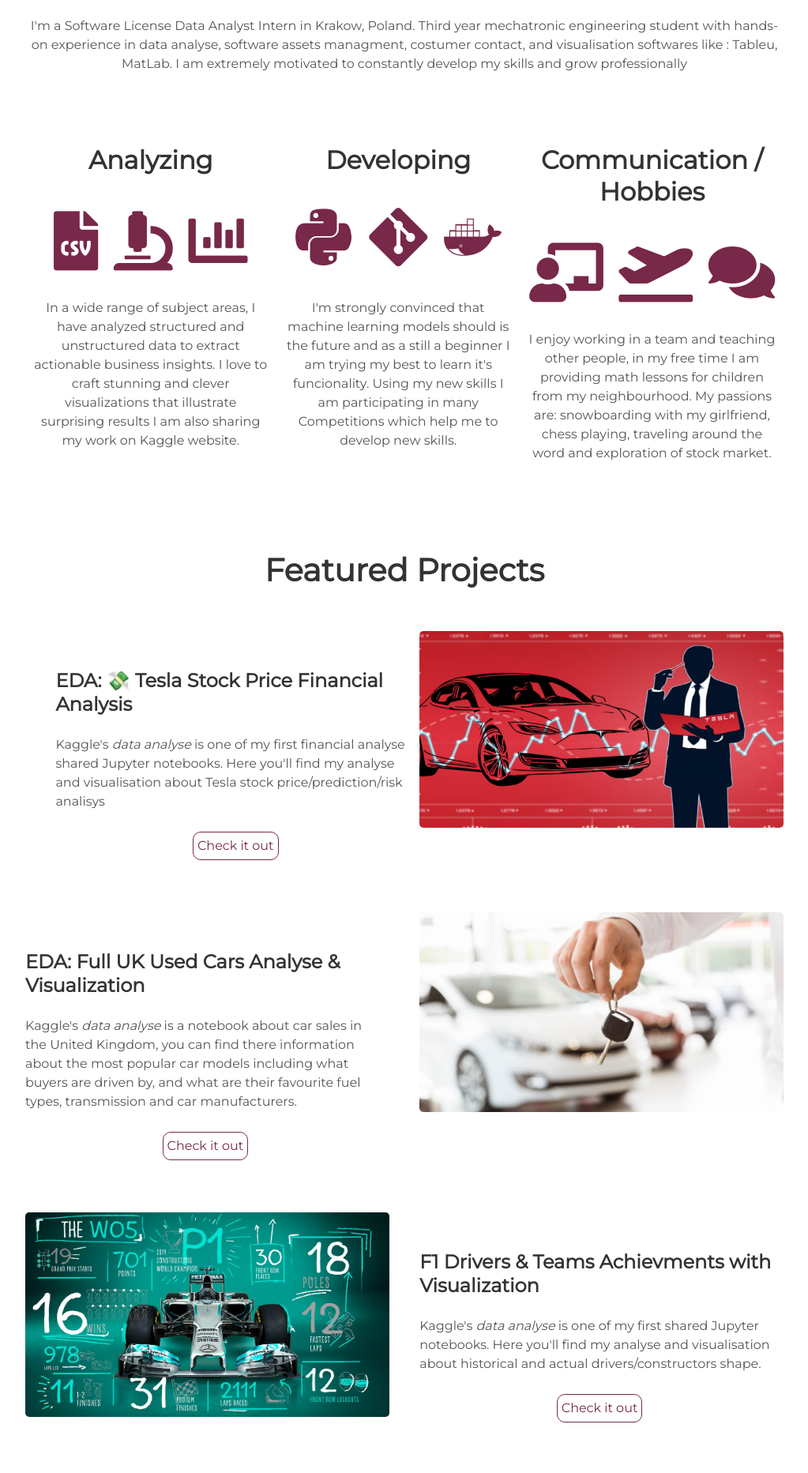
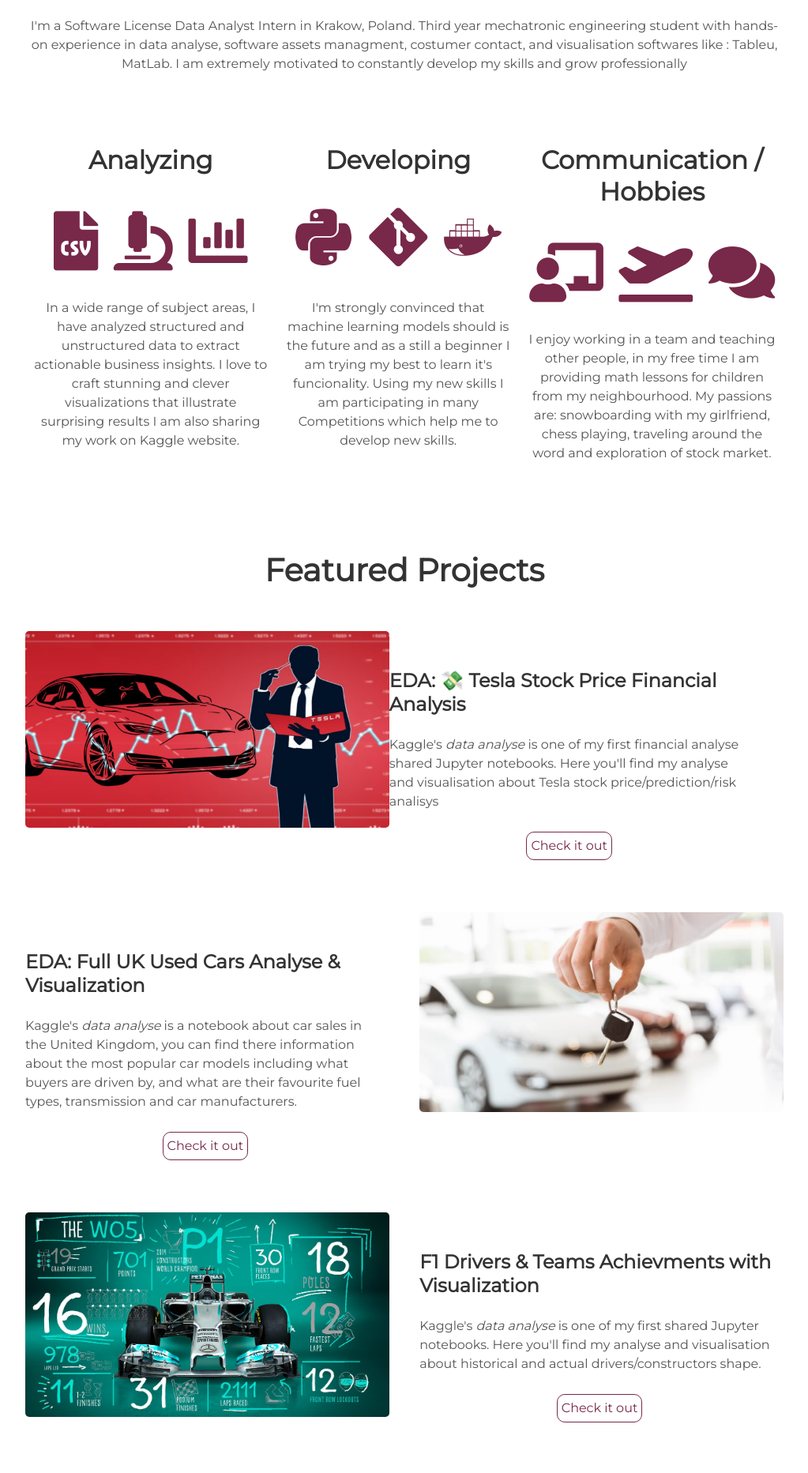
Before and after one commit to matJablo/Mateusz.JabIonski, a Jekyll site: the page built from index.html, in a window 1280 px wide. Shown: the part 1112-2977 px from the top of the page at 79% size, without its empty margins (128-1151 px from the left). Built offline with Jekyll 4.4.1, drawn with Linux system fonts in a browser that asks for light colours.

Commit message:
Update projects.html

```diff
--- a/_includes/projects.html
+++ b/_includes/projects.html
@@ -3,10 +3,10 @@
 </div>
 
 <div class="user-projects">
-  <div class="images-right">
+  <div class="images-left">
     <img alt="wrting" src="{{ "/assets/img/tsla.jpg" | prepend: site.baseurl }}" />
   </div>
-  <div class="contents-right">
+  <div class="contents-left">
     <h3> EDA: 💸 Tesla Stock Price Financial Analysis </h3>
     <p>Kaggle's <i> data analyse </i> is one of my first financial analyse shared Jupyter notebooks.
       Here you'll find my analyse and visualisation about Tesla stock price/prediction/risk analisys </p>
```
